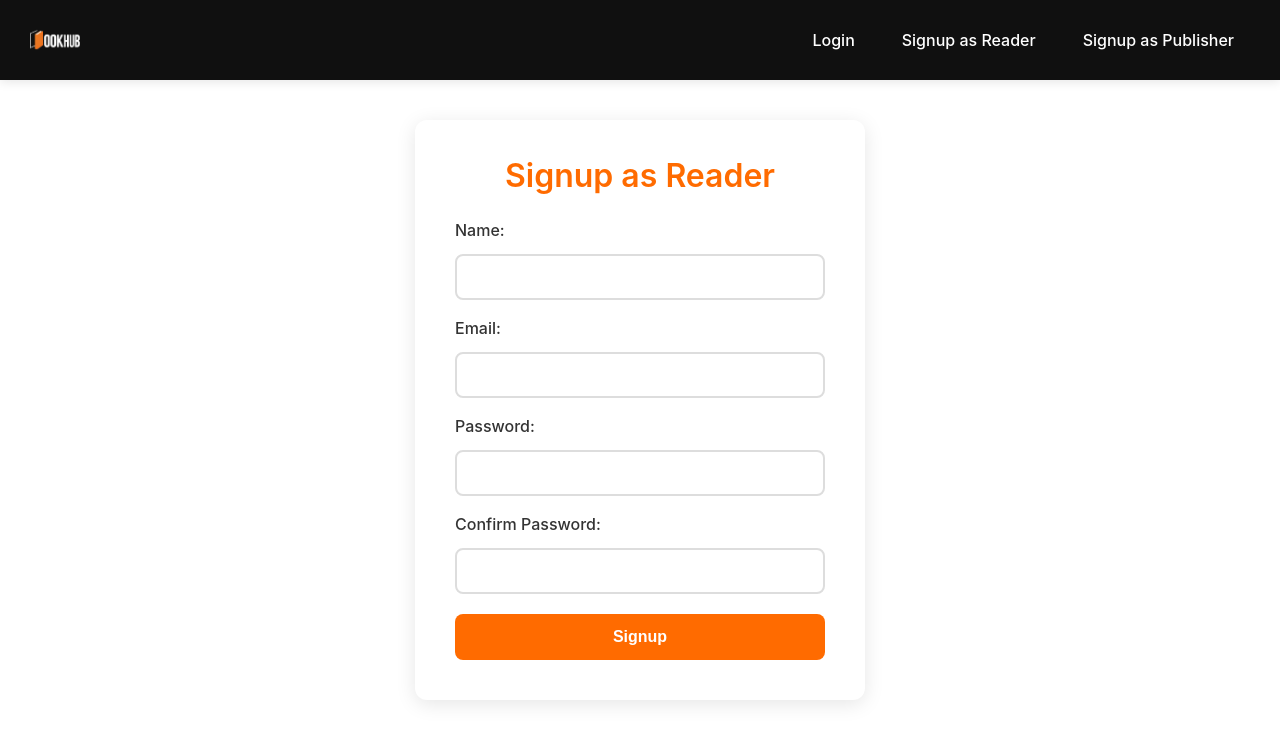
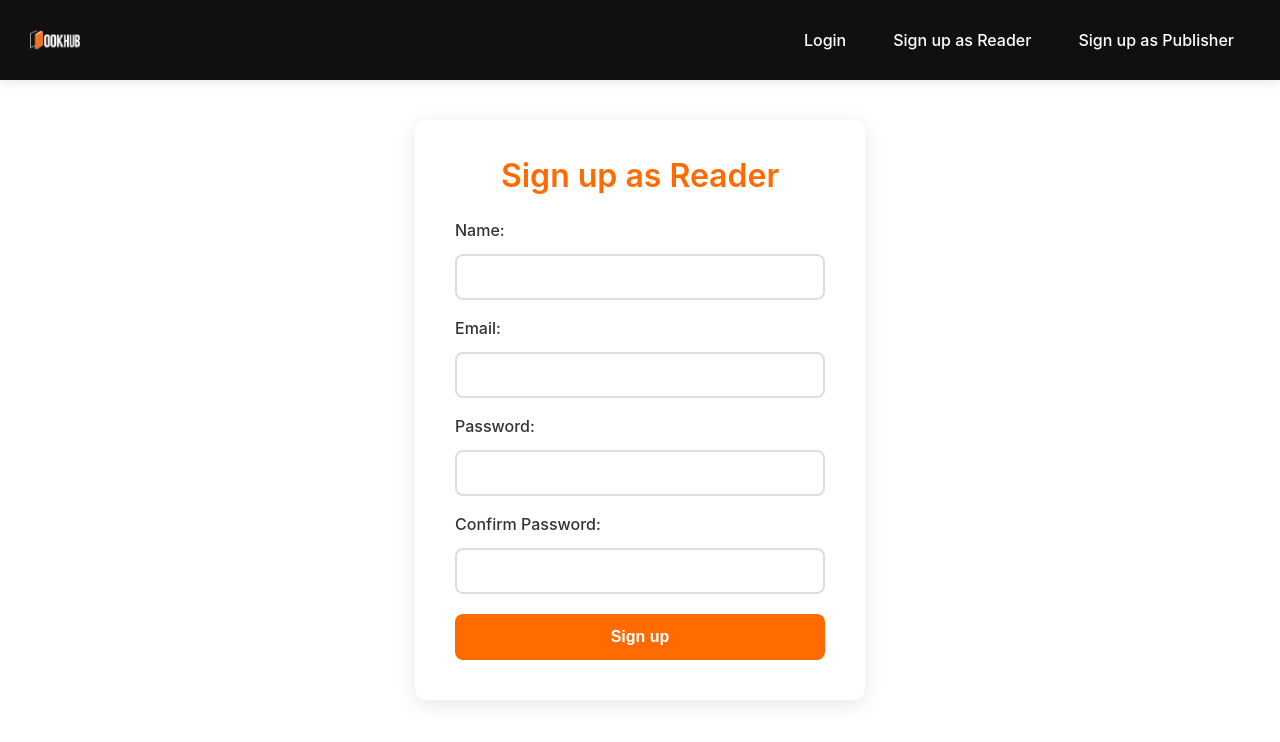
Before and after one commit to likelessly/SE-BookHub, a React (Vite) app in the folder frontend/: page /signup/reader in a window 1280 px wide. Shown: the top 742 px of the page. Built offline with nearby package versions, Linux system fonts and the light colour scheme.

Commit message:
fix sign up

```diff
--- a/frontend/src/pages/Base.jsx
+++ b/frontend/src/pages/Base.jsx
@@ -75,10 +75,10 @@ const Base = ({ children }) => {
                 <Link to="/login" className="nav-link">Login</Link>
               </motion.div>
               <motion.div variants={linkVariants} whileHover="hover" whileTap="tap">
-                <Link to="/signup/reader" className="nav-link">Signup as Reader</Link>
+                <Link to="/signup/reader" className="nav-link">Sign up as Reader</Link>
               </motion.div>
               <motion.div variants={linkVariants} whileHover="hover" whileTap="tap">
-                <Link to="/signup/publisher" className="nav-link">Signup as Publisher</Link>
+                <Link to="/signup/publisher" className="nav-link">Sign up as Publisher</Link>
               </motion.div>
             </>
           ) : (
--- a/frontend/src/pages/SignupPublisher.jsx
+++ b/frontend/src/pages/SignupPublisher.jsx
@@ -28,13 +28,13 @@ const SignupPublisher = () => {
       navigate('/login');
     } catch (err) {
       console.error(err);
-      setError('Signup failed. Please try again.');
+      setError('Sign up failed. Please try again.');
     }
   };
 
   return (
     <div className="auth-page">
-      <h2>Signup as Publisher</h2>
+      <h2>Sign up as Publisher</h2>
       {error && <p className="error">{error}</p>}
       <form onSubmit={handleSubmit}>
         <div>
@@ -57,7 +57,7 @@ const SignupPublisher = () => {
           <label>ID Card:</label>
           <input type="text" value={idCard} onChange={(e) => setIdCard(e.target.value)} required />
         </div>
-        <button type="submit">Signup</button>
+        <button type="submit">Sign up</button>
       </form>
       {message && <p className="message">{message}</p>}
     </div>
--- a/frontend/src/pages/SignupReader.jsx
+++ b/frontend/src/pages/SignupReader.jsx
@@ -53,7 +53,7 @@ const SignupReader = () => {
 
   return (
     <div className="auth-page">
-      <h2>Signup as Reader</h2>
+      <h2>Sign up as Reader</h2>
       {error && <p className="error">{error}</p>}
 
       {step === 1 && (
@@ -74,7 +74,7 @@ const SignupReader = () => {
             <label>Confirm Password:</label>
             <input type="password" value={confirmPassword} onChange={(e) => setConfirmPassword(e.target.value)} required />
           </div>
-          <button type="submit">Signup</button>
+          <button type="submit">Sign up</button>
         </form>
       )}
 
```
